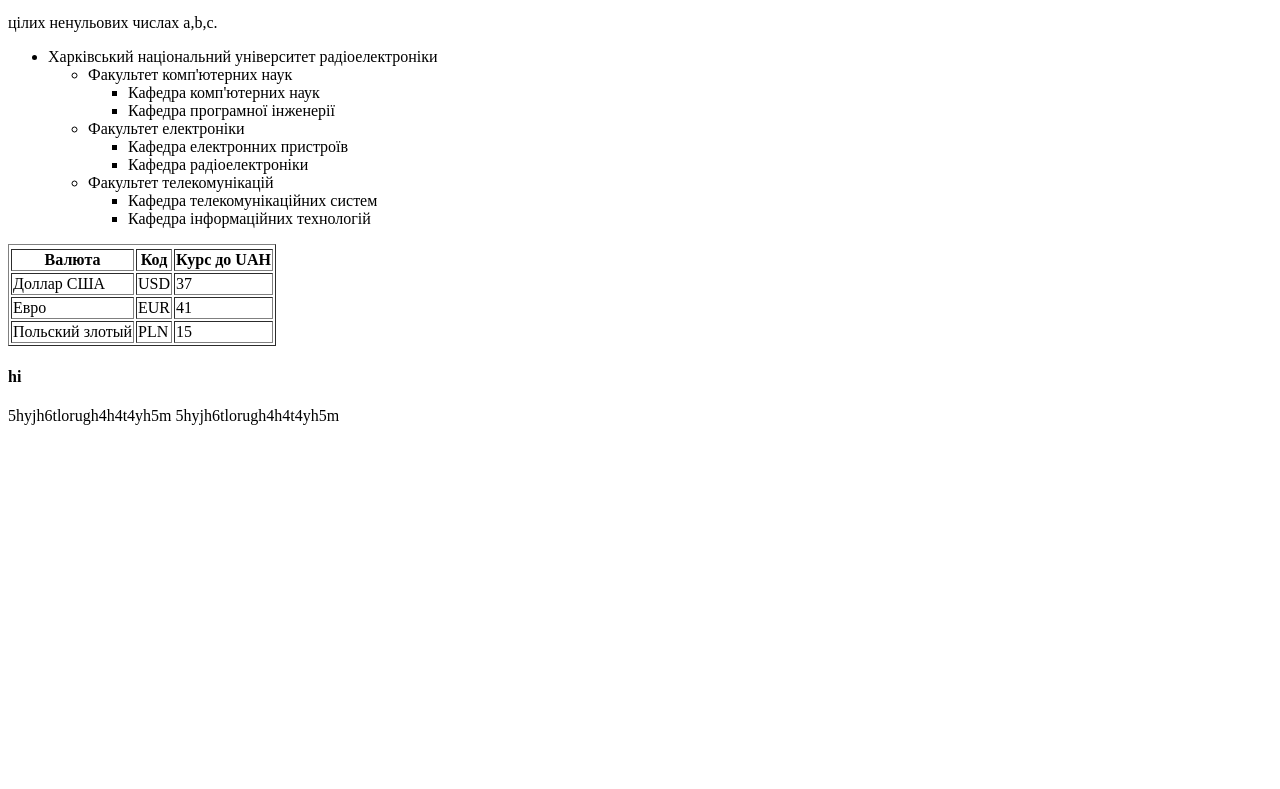
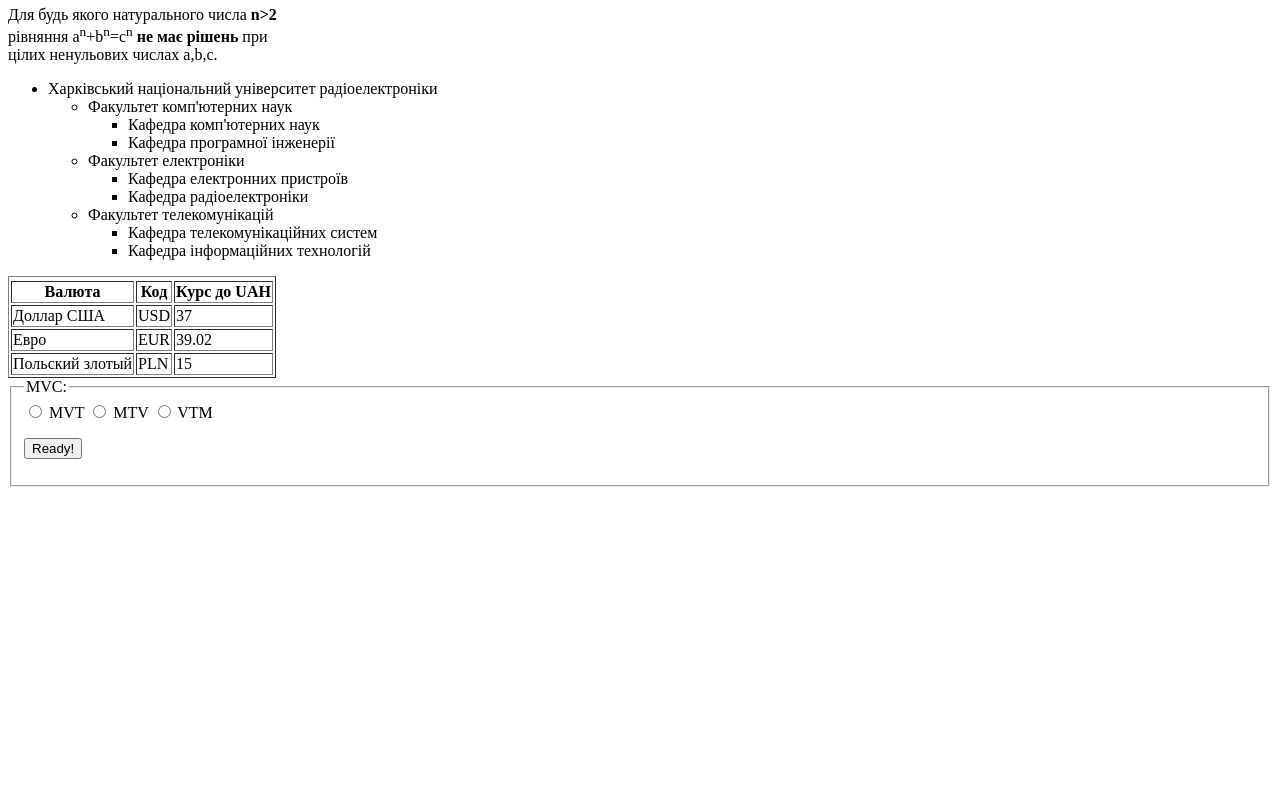
Before and after one commit to ScholarAndew/ScholarAndew-lab1.1, a plain HTML site: page index.html in a window 1280 px wide. Shown: the part 74-863 px from the top of the page. Before the commit the page ends 800 px from the top, so only its background shows below. Drawn offline with Linux system fonts and the light colour scheme.

Commit message:
feat: finish lab1

```diff
--- a/index.html
+++ b/index.html
@@ -5,11 +5,14 @@
     <title>Title</title>
 </head>
 <body>
-<p>Для будь якого натурального числа <b>n&gt;2</b></p>
+
+<h1 id="start">lab1 Int </h1>
+
+Для будь якого натурального числа <b>n&gt;2</b><br>
 рівняння a<sup>n</sup>+b<sup>n</sup>=c<sup>n</sup><b> не має рішень</b>
-при <p>цілих ненульових числах a,b,c.</p>
+при <br>цілих ненульових числах a,b,c.
 
-<ul>
+<ul id="z1">
     <li>Харківський національний університет радіоелектроніки
         <ul>
             <li>Факультет комп'ютерних наук
@@ -34,7 +37,7 @@
     </li>
 </ul>
 
-<table border="1">
+<table border="1" id="z2">
     <tr>
     <tr>
         <th>Валюта</th>
@@ -49,7 +52,7 @@
     <tr>
         <td>Евро</td>
         <td>EUR</td>
-        <td>41</td>
+        <td>39.02</td>
     </tr>
     <tr>
         <td>Польский злотый</td>
@@ -58,8 +61,59 @@
     </tr>
 </table>
 
-<h4>hi</h4>
-<span>5hyjh6tlorugh4h4t4yh5m</span>
-<span>5hyjh6tlorugh4h4t4yh5m</span>
+<form action="#" method="GET" id="form1">
+    <fieldset>
+        <legend>MVC:</legend>
+        <input type="radio" name="vote1" id="vote11">
+        <label for="vote11">MVT</label>
+        <input type="radio" name="vote1" id="vote22">
+        <label for="vote22">MTV</label>
+        <input type="radio" name="vote1" id="vote33">
+        <label for="vote33">VTM</label>
+        <p><button>Ready!</button></p>
+    </fieldset>
+</form>
+
+<br>
+<br>
+<br>
+<br>
+<br>
+<br>
+<br>
+<br>
+<br>
+<br>
+<br>
+<br>
+<br>
+<br>
+<br>
+<br>
+<br>
+<br>
+<br>
+<br>
+<br>
+<br>
+<br>
+<br>
+<br>
+<br>
+<br>
+<br>
+<br>
+<br>
+<br>
+<br>
+<br>
+<br>
+<br>
+
+<a href="#z1">z1</a><br>
+<a href="#z2">Z2</a><br>
+<a href="#form1">form1</a><br>
+
+
 </body>
 </html>
```
